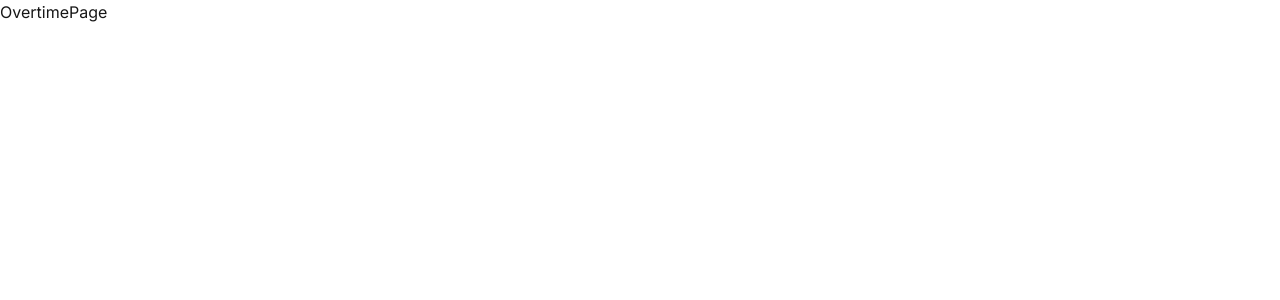
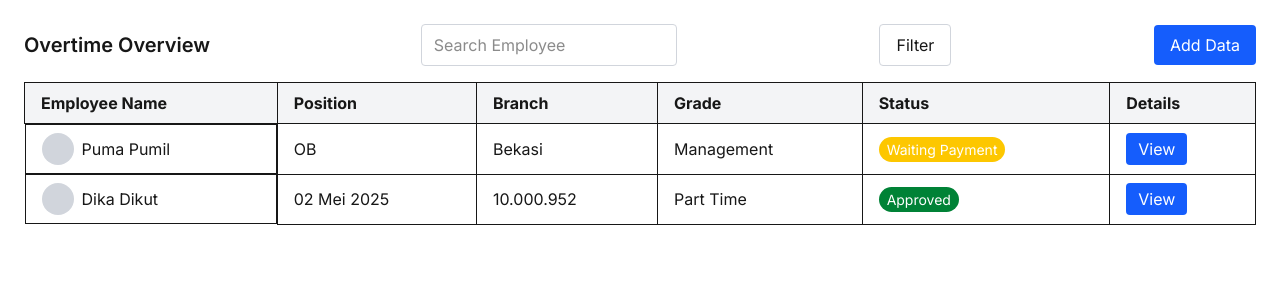
Before and after one commit to nrhlzanin/hris-cmlabs, a Next.js app in the folder frontend/: page /admin/overtime in a window 1280 px wide. Shown: the top 300 px of the page. Built offline with nearby package versions, Linux system fonts and the light colour scheme.

Commit message:
update semua -terkini-

```diff
--- a/frontend/src/app/admin/checklock/page.tsx
+++ b/frontend/src/app/admin/checklock/page.tsx
@@ -1,20 +1,60 @@
 'use client';
 import React, { useState } from "react";
+import Link from "next/link";
+
+const dummyData = [
+  {
+    id: 1,
+    name: "Juanita",
+    position: "CEO",
+    clockIn: "08.00",
+    clockOut: "18.30",
+    workHours: "10h 30m",
+    approved: null,
+  },
+  // nanti bisa tambah data lain
+];
 
 export default function AttendanceOverview() {
+  const [attendanceList, setAttendanceList] = useState(dummyData);
   const [isApprovalOpen, setApprovalOpen] = useState(false);
   const [isDetailsOpen, setDetailsOpen] = useState(false);
-  const [approved, setApproved] = useState(null);
+  const [selectedId, setSelectedId] = useState(null);
 
+  // buka modal approve dengan pilih row
+  const openApprovalModal = (id) => {
+    setSelectedId(id);
+    setApprovalOpen(true);
+  };
+
+  // buka modal details dengan pilih row
+  const openDetailsModal = (id) => {
+    setSelectedId(id);
+    setDetailsOpen(true);
+  };
+
+  // approve attendance by id
   const handleApprove = () => {
-    setApproved(true);
+    setAttendanceList((prev) =>
+      prev.map((item) =>
+        item.id === selectedId ? { ...item, approved: true } : item
+      )
+    );
     setApprovalOpen(false);
   };
 
+  // reject attendance by id
   const handleReject = () => {
-    setApproved(false);
+    setAttendanceList((prev) =>
+      prev.map((item) =>
+        item.id === selectedId ? { ...item, approved: false } : item
+      )
+    );
     setApprovalOpen(false);
   };
+
+  // cari data yg dipilih untuk details modal
+  const selectedData = attendanceList.find((item) => item.id === selectedId);
 
   return (
     <div className="min-h-screen bg-gray-100 p-6">
@@ -23,7 +63,11 @@ export default function AttendanceOverview() {
           <h2 className="text-2xl font-semibold">Checklock Overview</h2>
           <div className="flex gap-2">
             <button className="border px-4 py-2 rounded">Filter</button>
-            <button className="bg-blue-500 text-white px-4 py-2 rounded">+ Add Data</button>
+            <Link href="absensi/">
+              <button className="px-4 py-2 bg-blue-600 text-white rounded hover:bg-blue-700">
+                + Add Data
+              </button>
+            </Link>
           </div>
         </div>
 
@@ -47,49 +91,73 @@ export default function AttendanceOverview() {
             </tr>
           </thead>
           <tbody className="divide-y">
-            <tr>
-              <td className="px-4 py-2">Juanita</td>
-              <td className="px-4 py-2">CEO</td>
-              <td className="px-4 py-2">08.00</td>
-              <td className="px-4 py-2">18.30</td>
-              <td className="px-4 py-2">10h 30m</td>
+            {attendanceList.map((item) => (
+              <tr key={item.id}>
+                <td className="px-4 py-2">{item.name}</td>
+                <td className="px-4 py-2">{item.position}</td>
+                <td className="px-4 py-2">{item.clockIn}</td>
+                <td className="px-4 py-2">{item.clockOut}</td>
+                <td className="px-4 py-2">{item.workHours}</td>
                 <td className="px-4 py-2">
-                <button onClick={() => setApprovalOpen(true)} className="flex items-center gap-2">
-                  {!approved ? (
-                    <img src="/icons/cross.svg" alt="no" className="w-5 h-5" />
+                  <button
+                    onClick={() => openApprovalModal(item.id)}
+                    className="flex items-center gap-2"
+                    aria-label="Approve attendance"
+                  >
+                    {item.approved === null ? (
+                      <img
+                        src="/icons/cross.svg"
+                        alt="not approved"
+                        className="w-5 h-5"
+                      />
+                    ) : item.approved ? (
+                      <img
+                        src="/icons/check.svg"
+                        alt="approved"
+                        className="w-5 h-5"
+                      />
                     ) : (
-                    <img src="/icons/check.svg" alt="yes" className="w-5 h-5" />
+                      <img
+                        src="/icons/cross.svg"
+                        alt="rejected"
+                        className="w-5 h-5"
+                      />
                     )}
                   </button>
                 </td>
                 <td className="px-4 py-2">
                   <span
                     className={`px-2 py-1 rounded text-xs ${
-                    approved === null
+                      item.approved === null
                         ? "bg-yellow-200 text-yellow-800"
-                      : approved
+                        : item.approved
                         ? "bg-green-200 text-green-800"
                         : "bg-red-200 text-red-800"
                     }`}
                   >
-                  {approved === null ? "Waiting Approval" : approved ? "On Time" : "Late"}
+                    {item.approved === null
+                      ? "Waiting Approval"
+                      : item.approved
+                      ? "On Time"
+                      : "Late"}
                   </span>
                 </td>
                 <td className="px-4 py-2">
                   <button
-                  onClick={() => setDetailsOpen(true)}
+                    onClick={() => openDetailsModal(item.id)}
                     className="bg-blue-500 text-white px-3 py-1 rounded text-xs"
                   >
                     View
                   </button>
                 </td>
               </tr>
+            ))}
           </tbody>
         </table>
       </div>
 
       {/* Approval Modal */}
-      {isApprovalOpen && (
+      {isApprovalOpen && selectedData && (
         <div className="fixed inset-0 bg-black bg-opacity-50 flex items-center justify-center z-50">
           <div className="bg-white rounded-lg shadow-lg p-6 w-full max-w-md">
             <div className="flex justify-between items-start">
@@ -98,12 +166,18 @@ export default function AttendanceOverview() {
                 <div>
                   <h2 className="text-lg font-semibold">Approve Attendance</h2>
                   <p className="text-sm text-gray-600">
-                    Are you sure want to approve this employee's attendance?<br />
+                    Are you sure want to approve {selectedData.name}'s
+                    attendance?
+                    <br />
                     This action cannot be undone.
                   </p>
                 </div>
               </div>
-              <button onClick={() => setApprovalOpen(false)} className="text-gray-600 hover:text-black text-xl font-bold">
+              <button
+                onClick={() => setApprovalOpen(false)}
+                className="text-gray-600 hover:text-black text-xl font-bold"
+                aria-label="Close modal"
+              >
                 &times;
               </button>
             </div>
@@ -126,7 +200,7 @@ export default function AttendanceOverview() {
       )}
 
       {/* Details Modal */}
-      {isDetailsOpen && (
+      {isDetailsOpen && selectedData && (
         <div className="fixed inset-0 bg-black bg-opacity-50 flex items-center justify-center z-50">
           <div className="bg-white rounded-lg shadow-lg p-6 w-full max-w-2xl">
             <div className="flex justify-between items-center mb-4">
@@ -134,6 +208,7 @@ export default function AttendanceOverview() {
               <button
                 onClick={() => setDetailsOpen(false)}
                 className="text-gray-600 hover:text-black text-2xl font-bold"
+                aria-label="Close modal"
               >
                 &times;
               </button>
@@ -144,11 +219,25 @@ export default function AttendanceOverview() {
               <div className="flex items-center gap-4">
                 <div className="w-12 h-12 bg-blue-800 rounded-full"></div>
                 <div>
-                  <div className="font-semibold">Nama Lengkap</div>
-                  <div className="text-sm text-gray-600">Jabatan</div>
+                  <div className="font-semibold">{selectedData.name}</div>
+                  <div className="text-sm text-gray-600">{selectedData.position}</div>
                 </div>
               </div>
-              <span className="bg-gray-200 text-gray-700 text-xs px-3 py-1 rounded">Status Approve</span>
+              <span
+                className={`px-3 py-1 rounded text-xs ${
+                  selectedData.approved === null
+                    ? "bg-yellow-200 text-yellow-800"
+                    : selectedData.approved
+                    ? "bg-green-200 text-green-800"
+                    : "bg-red-200 text-red-800"
+                }`}
+              >
+                {selectedData.approved === null
+                  ? "Waiting Approval"
+                  : selectedData.approved
+                  ? "On Time"
+                  : "Late"}
+              </span>
             </div>
 
             {/* Info */}
@@ -159,19 +248,25 @@ export default function AttendanceOverview() {
               </div>
               <div>
                 <p className="text-sm text-gray-500">Check In</p>
-                <p className="font-semibold">09.00</p>
+                <p className="font-semibold">{selectedData.clockIn}</p>
               </div>
               <div>
                 <p className="text-sm text-gray-500">Check Out</p>
-                <p className="font-semibold">15.00</p>
+                <p className="font-semibold">{selectedData.clockOut}</p>
               </div>
               <div>
                 <p className="text-sm text-gray-500">Status</p>
-                <p className="font-semibold">Present</p>
+                <p className="font-semibold">
+                  {selectedData.approved === null
+                    ? "Pending"
+                    : selectedData.approved
+                    ? "Present"
+                    : "Absent"}
+                </p>
               </div>
               <div>
                 <p className="text-sm text-gray-500">Work Hours</p>
-                <p className="font-semibold">9 Hours</p>
+                <p className="font-semibold">{selectedData.workHours}</p>
               </div>
             </div>
 
@@ -182,7 +277,8 @@ export default function AttendanceOverview() {
                 <strong>Location:</strong> Office
               </p>
               <p>
-                <strong>Detail Address:</strong> Jln. Soekarno Hatta No. 8, Jatimulyo, Lowokwaru, Kota Malang.
+                <strong>Detail Address:</strong> Jln. Soekarno Hatta No. 8, Jatimulyo,
+                Lowokwaru, Kota Malang.
               </p>
               <p>
                 <strong>Lat:</strong> -2241720016
@@ -197,7 +293,9 @@ export default function AttendanceOverview() {
               <h3 className="font-semibold mb-2">Proof of Attendance</h3>
               <div className="flex items-center gap-2">
                 <span>Wa003198373738.img</span>
-                <button className="text-blue-600 hover:underline text-sm">Download</button>
+                <button className="text-blue-600 hover:underline text-sm">
+                  Download
+                </button>
               </div>
             </div>
           </div>
--- a/frontend/src/app/admin/overtime/page.tsx
+++ b/frontend/src/app/admin/overtime/page.tsx
@@ -1,7 +1,172 @@
-export default function OvertimePage() {
-    return (
-        <div>
-            <h1>OvertimePage</h1>
+'use client';
+import React, { useState } from "react";
+
+const employees = [
+  {
+    name: "Puma Pumil",
+    position: "OB",
+    branch: "Bekasi",
+    grade: "Management",
+    status: "Waiting Payment"
+  },
+  {
+    name: "Dika Dikut",
+    position: "02 Mei 2025",
+    branch: "10.000.952",
+    grade: "Part Time",
+    status: "Approved"
+  }
+];
+
+const statusColor = {
+  "Waiting Payment": "bg-yellow-400 text-white",
+  Approved: "bg-green-700 text-white",
+  Decline: "bg-red-700 text-white",
+  "Waiting Approval": "bg-yellow-500 text-white"
+};
+
+const detailData = [
+  {
+    no: 1,
+    date: "August, 15 2025",
+    action: (
+      <div className="flex gap-1 justify-center">
+        <span className="bg-green-600 text-white px-2 py-1 rounded">✔</span>
+        <span className="bg-red-600 text-white px-2 py-1 rounded">✘</span>
+      </div>
+    ),
+    detail: "Kasih saya makan pak, tolong pak..."
+  },
+  {
+    no: 2,
+    date: "August, 10 2025",
+    action: <span className="bg-yellow-400 text-white px-2 py-1 rounded">Done</span>,
+    detail: ""
+  },
+  {
+    no: 3,
+    date: "August, 05 2025",
+    action: <span className="bg-red-500 text-white px-2 py-1 rounded">Decline</span>,
+    detail: ""
+  },
+  {
+    no: 4,
+    date: "July, 19 2025",
+    action: <span className="bg-green-600 text-white px-2 py-1 rounded">Accepted</span>,
+    detail: ""
+  },
+  {
+    no: 5,
+    date: "June, 20 2025",
+    action: null,
+    detail: ""
+  },
+  {
+    no: 6,
+    date: "September, 30 2024",
+    action: null,
+    detail: ""
+  }
+];
+
+export default function OvertimeOverview() {
+  const [search, setSearch] = useState("");
+  const [modalOpen, setModalOpen] = useState(false);
+
+  const filteredEmployees = employees.filter((emp) =>
+    emp.name.toLowerCase().includes(search.toLowerCase())
+  );
+
+  return (
+    <div className="p-6">
+      <div className="flex items-center justify-between mb-4">
+        <h1 className="text-xl font-semibold mr-4">Overtime Overview</h1>
+        <input
+          type="text"
+          placeholder="Search Employee"
+          value={search}
+          onChange={(e) => setSearch(e.target.value)}
+          className="border border-gray-300 rounded px-3 py-2 w-64 mr-2"
+        />
+        <button className="border border-gray-300 rounded px-4 py-2 mr-2">Filter</button>
+        <button className="bg-blue-600 text-white px-4 py-2 rounded hover:bg-blue-700">Add Data</button>
+      </div>
+
+      <div className="overflow-x-auto">
+        <table className="min-w-full table-auto border-collapse">
+          <thead>
+            <tr className="bg-gray-100">
+              <th className="border px-4 py-2 text-left">Employee Name</th>
+              <th className="border px-4 py-2 text-left">Position</th>
+              <th className="border px-4 py-2 text-left">Branch</th>
+              <th className="border px-4 py-2 text-left">Grade</th>
+              <th className="border px-4 py-2 text-left">Status</th>
+              <th className="border px-4 py-2 text-left">Details</th>
+            </tr>
+          </thead>
+          <tbody>
+            {filteredEmployees.map((emp, index) => (
+              <tr key={index} className="hover:bg-gray-50">
+                <td className="border px-4 py-2 flex items-center gap-2">
+                  <div className="bg-gray-300 w-8 h-8 rounded-full" />
+                  {emp.name}
+                </td>
+                <td className="border px-4 py-2">{emp.position}</td>
+                <td className="border px-4 py-2">{emp.branch}</td>
+                <td className="border px-4 py-2">{emp.grade}</td>
+                <td className="border px-4 py-2">
+                  <span className={`px-2 py-1 rounded-full text-sm ${statusColor[emp.status]}`}>
+                    {emp.status}
+                  </span>
+                </td>
+                <td className="border px-4 py-2">
+                  <button
+                    onClick={() => setModalOpen(true)}
+                    className="bg-blue-600 text-white px-3 py-1 rounded hover:bg-blue-700"
+                  >
+                    View
+                  </button>
+                </td>
+              </tr>
+            ))}
+          </tbody>
+        </table>
+      </div>
+
+      {/* Modal Table Popup */}
+      {modalOpen && (
+        <div className="fixed inset-0 bg-black bg-opacity-50 flex items-center justify-center z-50">
+          <div className="bg-white p-6 rounded-lg shadow-lg w-[90%] max-w-3xl max-h-[90%] overflow-y-auto relative">
+            <button
+              onClick={() => setModalOpen(false)}
+              className="absolute top-2 right-4 text-red-600 text-2xl font-bold"
+            >
+              ×
+            </button>
+            <h2 className="text-lg font-semibold mb-4">Overtime History</h2>
+            <table className="min-w-full border-collapse">
+              <thead>
+                <tr className="bg-gray-100">
+                  <th className="border px-4 py-2">No</th>
+                  <th className="border px-4 py-2">Date</th>
+                  <th className="border px-4 py-2">Action</th>
+                  <th className="border px-4 py-2">Detail</th>
+                </tr>
+              </thead>
+              <tbody>
+                {detailData.map((item) => (
+                  <tr key={item.no}>
+                    <td className="border px-4 py-2 text-center">{item.no}</td>
+                    <td className="border px-4 py-2">{item.date}</td>
+                    <td className="border px-4 py-2 text-center">{item.action}</td>
+                    <td className="border px-4 py-2">{item.detail}</td>
+                  </tr>
+                ))}
+              </tbody>
+            </table>
+          </div>
         </div>
-    );
+      )}
+    </div>
+  );
 }
```
Also changed, not shown: frontend/src/app/user/checklock/page.tsx (+4 -3 lines). Lines whose indentation alone changed are shown as unchanged.
